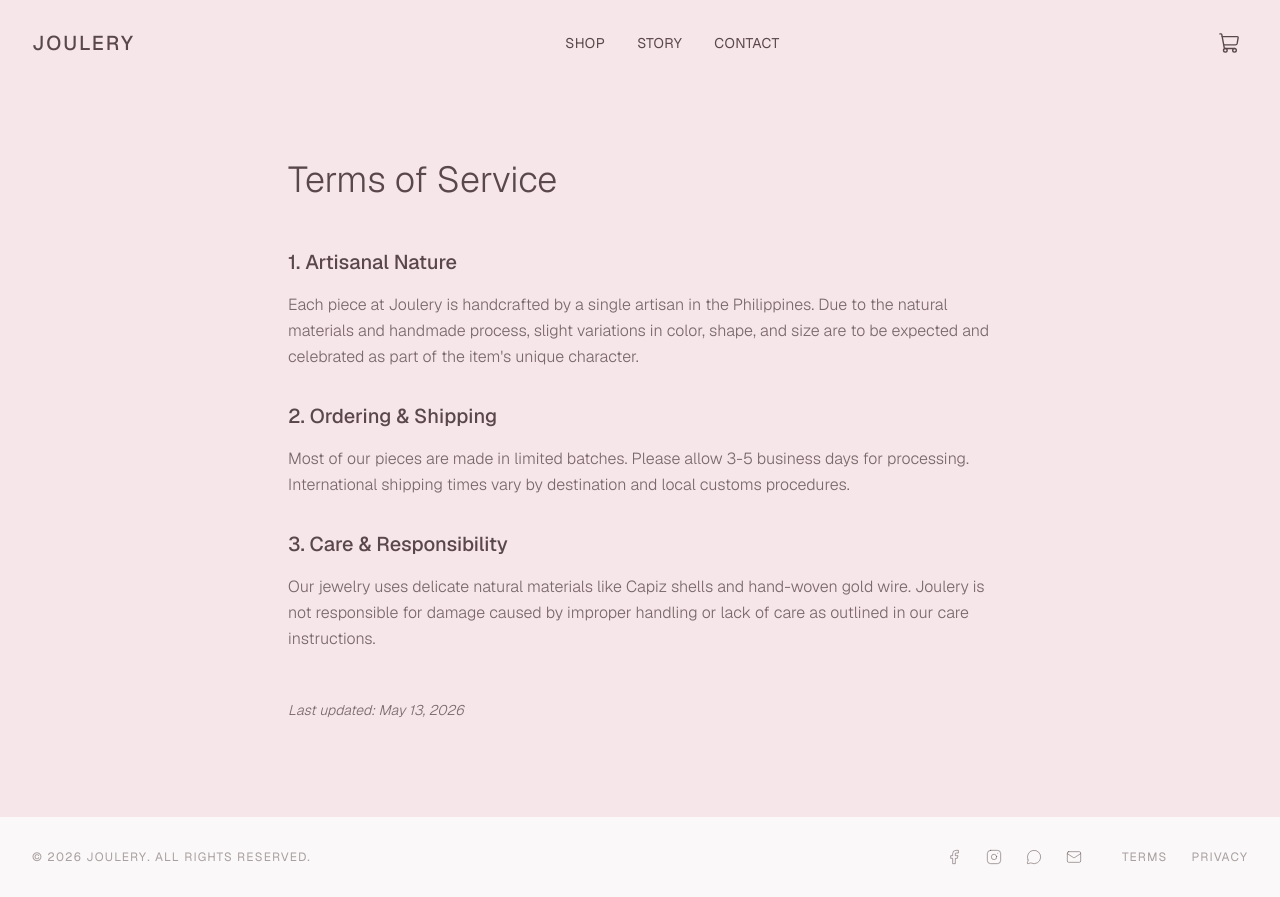
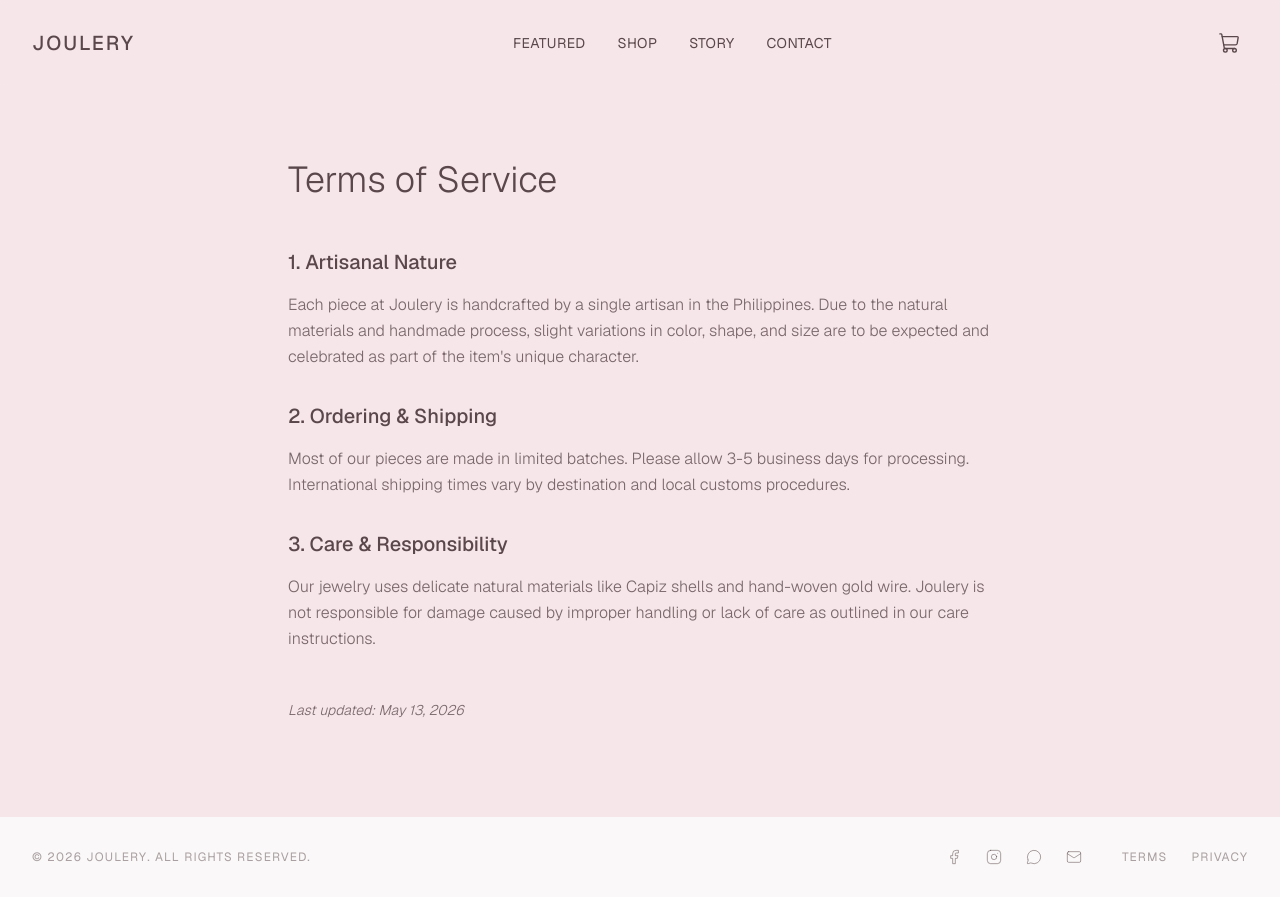
Before and after one commit to ruisu-iwnl/brandmarketing, a Next.js app: page /terms in a window 1280 px wide. Built offline with nearby package versions, Linux system fonts and the light colour scheme.

Commit message:
burger navbar UI fix. added nav item

```diff
--- a/src/components/Navbar.tsx
+++ b/src/components/Navbar.tsx
@@ -60,6 +60,7 @@ export default function Navbar({ cartItems = [], onOpenCart, onRemoveFromCart, o
         </Link>
 
         <div className="hidden md:flex gap-8 text-sm uppercase tracking-wide">
+          <Link href="/" onClick={handleTitleClick} className="hover:text-pink-accent transition-colors">Featured</Link>
           <Link href="/" onClick={(e) => handleScroll(e, "shop")} className="hover:text-pink-accent transition-colors">Shop</Link>
           <Link href="/" onClick={(e) => handleScroll(e, "gettoknowus")} className="hover:text-pink-accent transition-colors">Story</Link>
           <Link href="/" onClick={(e) => handleScroll(e, "contact")} className="hover:text-pink-accent transition-colors">Contact</Link>
@@ -184,8 +185,9 @@ export default function Navbar({ cartItems = [], onOpenCart, onRemoveFromCart, o
             animate={{ opacity: 1, y: 0 }}
             exit={{ opacity: 0, y: -20 }}
             transition={{ duration: 0.3 }}
-            className="fixed inset-0 top-[72px] z-50 bg-white-calm flex flex-col items-center justify-center gap-12 md:hidden"
+            className="fixed inset-0 top-[72px] z-[150] bg-white-calm/90 backdrop-blur-md flex flex-col items-center justify-center gap-12 md:hidden"
           >
+            <Link href="/" onClick={handleTitleClick} className="text-2xl font-light uppercase tracking-widest text-foreground hover:text-pink-accent transition-colors">Featured</Link>
             <Link href="/" onClick={(e) => handleScroll(e, "shop")} className="text-2xl font-light uppercase tracking-widest text-foreground hover:text-pink-accent transition-colors">Shop</Link>
             <Link href="/" onClick={(e) => handleScroll(e, "gettoknowus")} className="text-2xl font-light uppercase tracking-widest text-foreground hover:text-pink-accent transition-colors">Story</Link>
             <Link href="/" onClick={(e) => handleScroll(e, "contact")} className="text-2xl font-light uppercase tracking-widest text-foreground hover:text-pink-accent transition-colors">Contact</Link>
```
